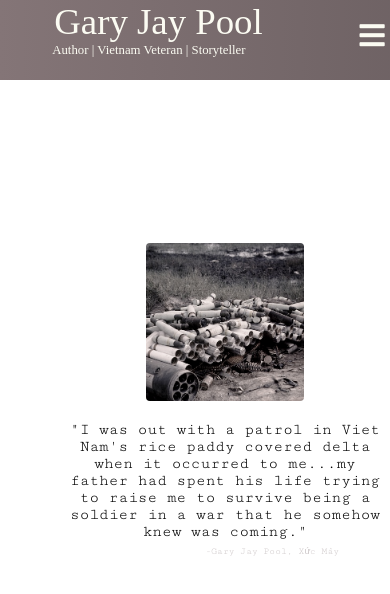
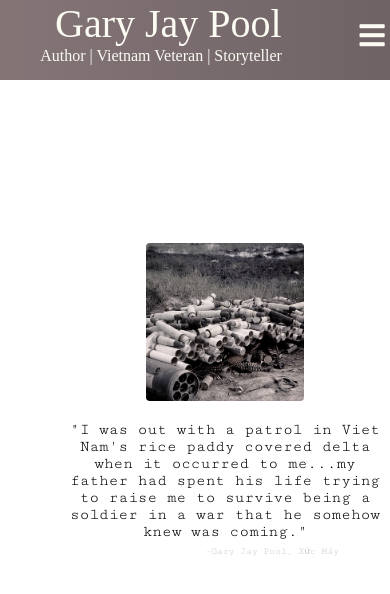
Before and after one commit to selmaT273/garyjaypool, a React (Create React App) app: page / in a window 390 px wide. Shown: the top 594 px of the page. Built offline with nearby package versions, Linux system fonts and the light colour scheme; a web font is replaced by a local one.

Commit message:
fixed styling and media query breakpoint

```diff
--- a/src/components/Navbar.css
+++ b/src/components/Navbar.css
@@ -1,10 +1,10 @@
 .navbar {
     background: linear-gradient(90deg, rgb(132, 117, 119) 0%, rgb(108, 96, 98) 100%);
-    height: 70px;
+    height: 98px;
     display: flex;
     justify-content: center;
     align-items: center;
-    font-size: 1.2rem;
+    font-size: 1.8rem;
     font-family: 'Josefin Slab', serif;
     position: sticky;
     top: 0;
@@ -17,7 +17,7 @@
     padding-right: 3rem;
     cursor: pointer;
     text-decoration: none;
-    font-size: 2.3rem;
+    font-size: 2.5rem;
     font-family: 'Alegreya SC', serif;
     display: flex;
     flex-wrap: wrap;
@@ -25,12 +25,12 @@
 }
 
 .navbar-logo span {
-    font-size: .8rem;
-    padding-left: 13%;
+    font-size: 1rem;
+    padding-left: 10%;
 }
 
 .navbar-logo div {
-    padding-left: 13.5%;
+    padding-left: 13.7%;
 }
 
 .nav-menu {
@@ -39,7 +39,7 @@
     grid-gap: 10px;
     list-style: none;
     text-align: center;
-    width: 60vw;
+    width: 100vw;
     justify-content: end;
     margin-right: 0rem;
 }
@@ -75,7 +75,7 @@
     display: none;
 }
 
-@media screen and (max-width: 900px) {
+@media screen and (max-width: 1018px) {
     .NavbarItems {
         position: relative;
     }
```
